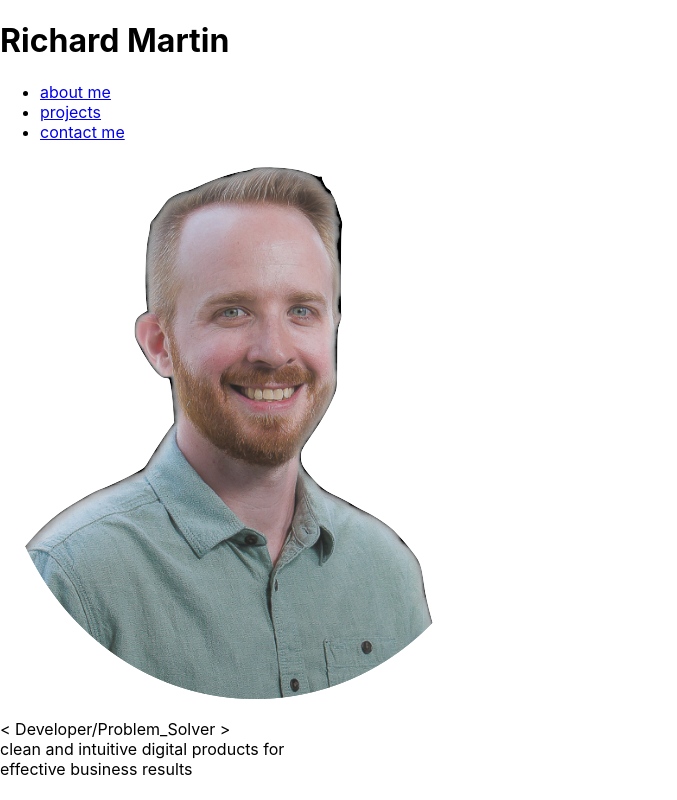
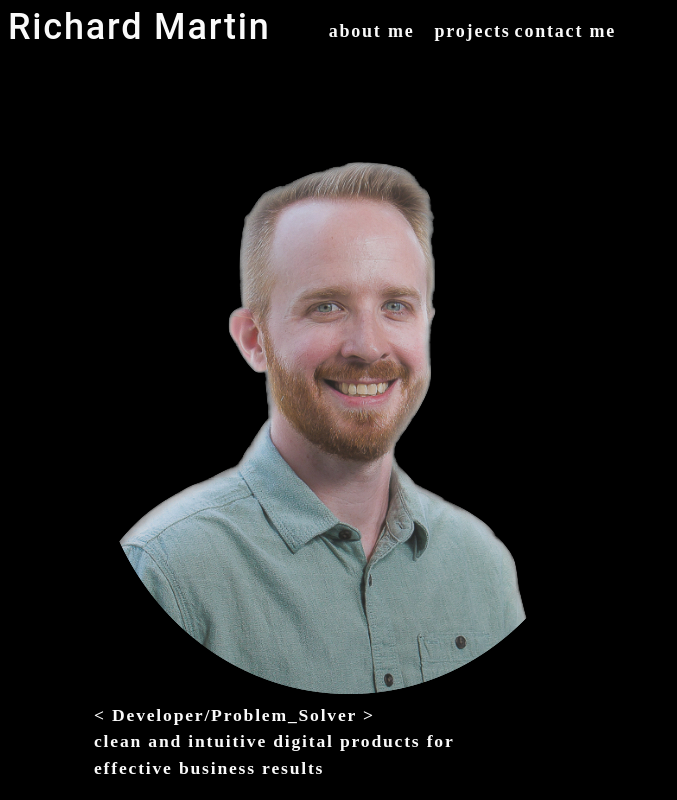
Before and after one commit to rmartin1985/Richard-Martin-portfolio, a React (Create React App) app: page / in a window 1280 px wide. Shown: the top 800 px of the page, without its empty margins (0-677 px from the left). Built offline with nearby package versions, Linux system fonts and the light colour scheme.

Commit message:
using module css as starter and will edit as needed

```diff
--- a/src/components/Nav/index.js
+++ b/src/components/Nav/index.js
@@ -2,7 +2,7 @@
 
 function Nav() {
     return (
-        <header>
+        <header className="flex-row px-1">
             <h1>
                 Richard Martin
             </h1>
--- a/src/index.css
+++ b/src/index.css
@@ -1,13 +1,294 @@
+main {
+	margin: 0 auto;
+	max-width: 90%;
+  padding: 50px 30px;
+}
+:root {
+  --primary: #8c54ff;
+  --secondary: #F3A847;
+  --tertiary: #B12704;
+  --light: #fafafa;
+  --dark: #000000;
+  --darker: #111111;
+  --error: rgb(228, 46, 1);
+  --spacing-one: calc(1rem * 0.5);
+  --spacing-two: calc(1rem);
+  --spacing-five: calc(2.5rem);
+
+}
+
+* {
+  box-sizing: border-box;
+}
+
+html,
+body {
+  min-height: 100%;
+}
+
 body {
   margin: 0;
-  font-family: -apple-system, BlinkMacSystemFont, 'Segoe UI', 'Roboto', 'Oxygen',
-    'Ubuntu', 'Cantarell', 'Fira Sans', 'Droid Sans', 'Helvetica Neue',
-    sans-serif;
-  -webkit-font-smoothing: antialiased;
-  -moz-osx-font-smoothing: grayscale;
+  padding: 0;
+  font-weight: 600;
+  line-height: 1.5;
+  font-size: 18px;
+  letter-spacing: .1em;
+  background: var(--dark);
+  color: var(--light);
+  font-family: 'Poiret One', cursive;
+
 }
 
-code {
-  font-family: source-code-pro, Menlo, Monaco, Consolas, 'Courier New',
-    monospace;
+h1,
+h2,
+h3,
+h4,
+h5,
+h6 {
+  font-family: 'Roboto', sans-serif;
+  font-weight: 500;
+  margin: 5px 0;
+  line-height: 1.25;
 }
+
+h1 {
+  font-size: 2.25rem;
+}
+
+h2 {
+  font-size: 2rem;
+}
+
+h3 {
+  font-size: 1.75rem;
+}
+
+h4 {
+  font-size: 1.5rem;
+}
+
+h5 {
+  font-size: 1.25rem;
+}
+
+h6 {
+  font-size: 1rem;
+}
+
+p {
+  font-size: 1.1rem;
+  margin-top: 0;
+}
+
+a {
+  color: var(--tertiary);
+  text-decoration: none;
+  font-weight: bold;
+}
+
+a:hover {
+  text-decoration: underline;
+}
+
+header {
+  background: var(--dark);
+}
+
+header a {
+  color: var(--light);
+}
+
+button {
+  font-size: 1rem;
+  text-decoration: none;
+  padding: 0.25rem 1rem;
+  border-radius: .5rem;
+  border: none;
+  outline: none;
+  cursor: pointer;
+  margin: 0 1px;
+  background-color: var(--secondary);
+}
+
+button:hover {
+  opacity: .8;
+}
+
+button[disabled] {
+  cursor: default;
+  opacity: .8;
+}
+
+img {
+  max-width: 100%;
+}
+
+span[role="img"] {
+  cursor: default;
+}
+
+form {
+  width: 40%;
+}
+
+input {
+  font-size: 1rem;
+  padding: 0.25rem;
+  border: 1px solid var(--dark);
+  outline: none;
+  border-radius: 3px;
+  transition: box-shadow 0.2s;
+}
+
+input:focus {
+  border: 1px solid var(--secondary);
+  box-shadow: 0 0 .25rem rgba(0, 0, 0, .5);
+}
+
+li {
+  list-style: none;
+}
+
+nav a:hover {
+  text-decoration: none;
+}
+
+nav  li {
+  cursor: pointer;
+}
+
+textarea {
+	width: 600px;
+	height: 120px;
+	border: 3px solid #cccccc;
+	padding: 5px;
+}
+
+.container {
+  width: 85%;
+  max-width: 1200px;
+  margin-left: auto;
+  margin-right: auto;
+}
+
+.flex-row {
+  display: flex;
+  flex-wrap: wrap;
+}
+
+.space-between {
+  justify-content: space-between;
+}
+
+.flex-end {
+  justify-content: flex-end;
+}
+
+.mx-1 {
+  margin-right: var(--spacing-one);
+  margin-left: var(--spacing-one);
+}
+
+.mx-2 {
+  margin-right: var(--spacing-two);
+  margin-left: var(--spacing-two);
+}
+
+.my-1 {
+  margin-top: var(--spacing-one);
+  margin-bottom: var(--spacing-one);
+}
+
+.my-2 {
+  margin-top: var(--spacing-two);
+  margin-bottom: var(--spacing-two);
+}
+
+.my-5 {
+  margin-top: var(--spacing-five);
+  margin-bottom: var(--spacing-five);
+}
+
+.px-1 {
+  padding-right: var(--spacing-one);
+  padding-left: var(--spacing-one);
+}
+
+.px-2 {
+  padding-right: var(--spacing-two);
+  padding-left: var(--spacing-two);
+}
+
+.py-1 {
+  padding-top: var(--spacing-one);
+  padding-bottom: var(--spacing-one);
+}
+
+.py-2 {
+  padding-top: var(--spacing-two);
+  padding-bottom: var(--spacing-two);
+}
+
+.card {
+  width: 25%;
+  text-align: center;
+}
+
+.img-thumbnail {
+  width: auto;
+  height: 300px;
+  margin-bottom: 50px;
+  cursor: pointer;
+}
+
+.modalBackdrop {
+	background: rgba(0, 0, 0, .65);
+	bottom: 0;
+	left: 0;
+	overflow: auto;
+	position: fixed;
+	right: 0;
+	top: 0;
+	z-index: 1;
+}
+
+.modalContainer {
+	background: var(--darker);
+	border-radius: 5px;
+	max-width: 100%;
+	margin: 50px auto;
+	padding: 15px;
+	width: 960px;
+}
+
+.modalTitle {
+	font-size: 18px;
+	font-weight: 600;
+	margin-bottom: 25px;
+}
+
+button {
+	background: var(--primary);
+	border: 0;
+	border-radius: 5px;
+	color: #fff;
+	cursor: pointer;
+	font-size: 16px;
+	font-weight: 600;
+	margin-bottom: 30px;
+	padding: 10px 15px;
+}
+
+a {
+	border-radius: 5px;
+	color: var(--primary);
+	font-weight: 600;
+	padding: 2px 4px;
+	margin-left: -2px;
+	margin-right: -2px;
+
+}
+
+.navActive {
+  color: var(--secondary);
+}
```
